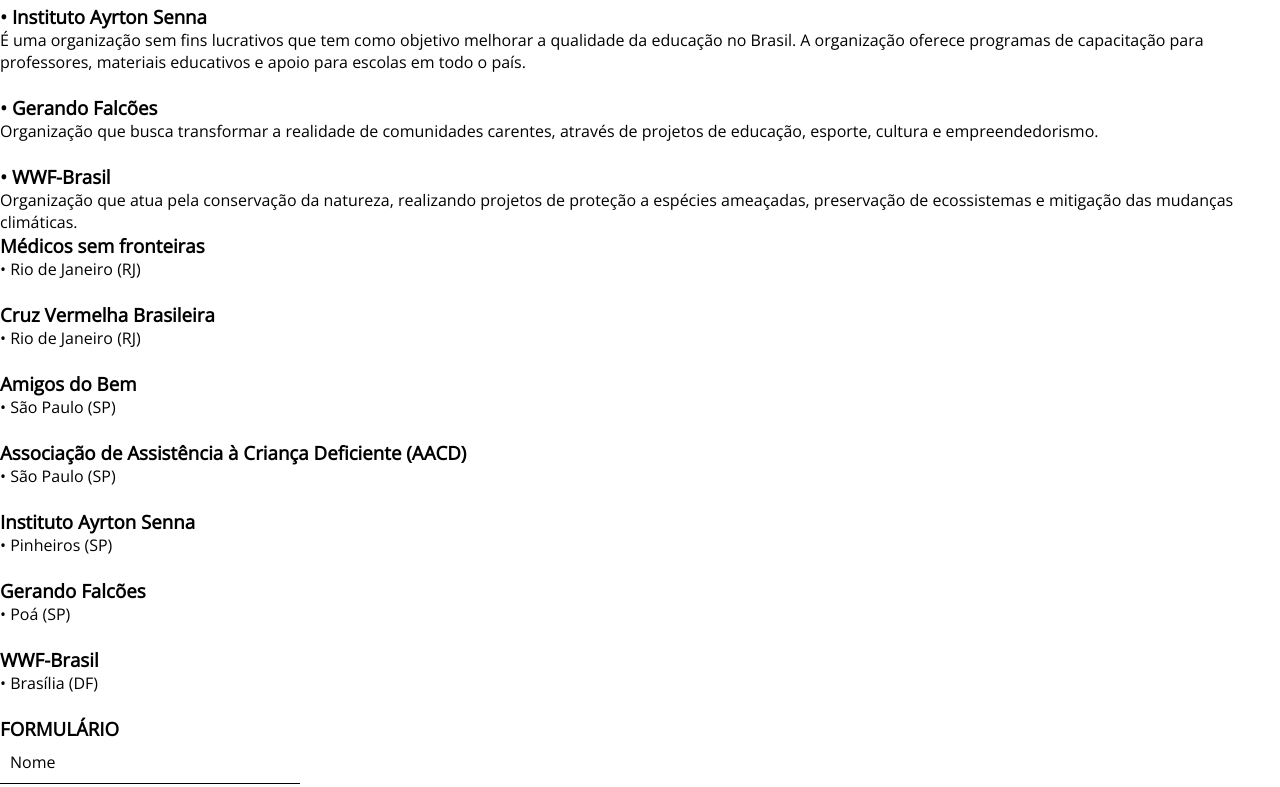
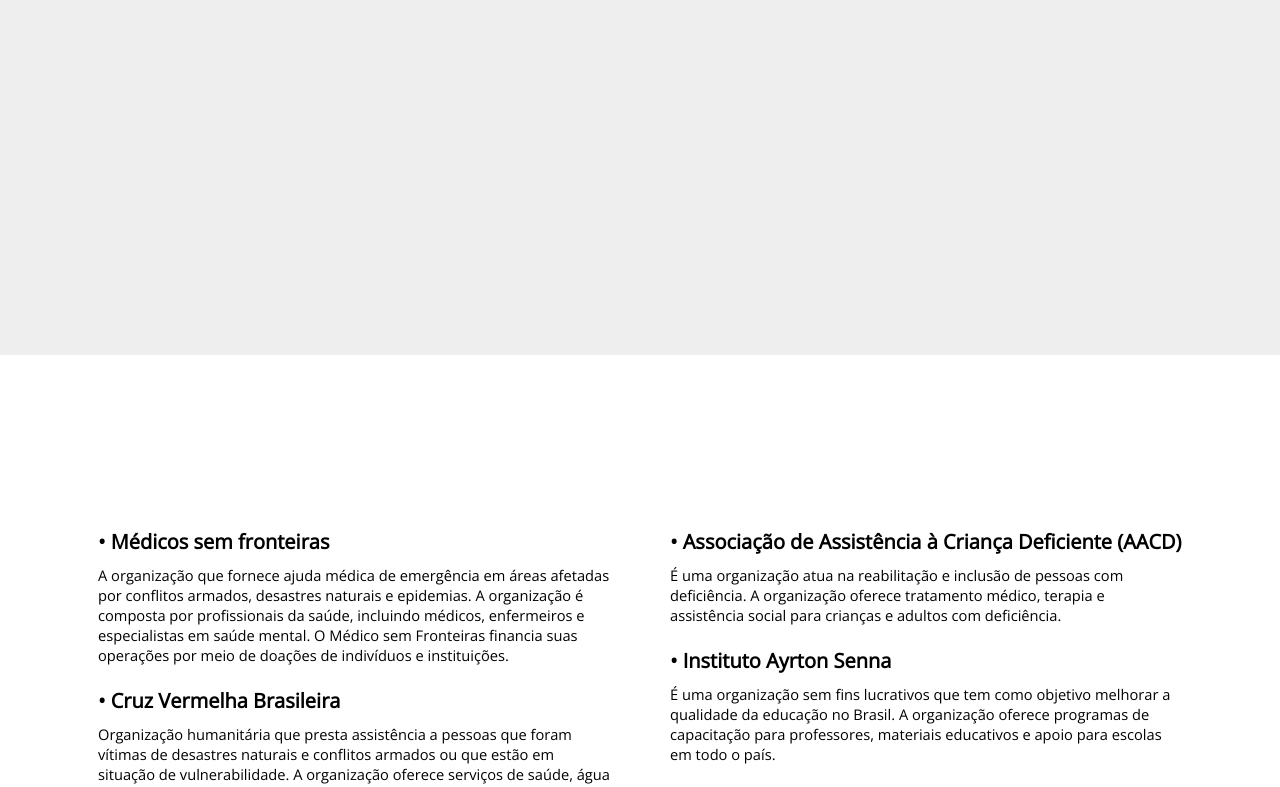
Before and after one commit to mattigor/upx, a website: page index.html in a window 1280 px wide. Shown: the part 445-1232 px from the top of the page. Drawn offline with nearby package versions, Linux system fonts and the light colour scheme.

Commit message:
Update style.css

```diff
--- a/style.css
+++ b/style.css
@@ -3,6 +3,7 @@
     padding: 0;
     margin: 0;
     box-sizing: border-box;
+    scroll-behavior: smooth;
     font-family: 'Open Sans', sans-serif;
 }
 ::selection {
@@ -17,6 +18,8 @@
 	align-items: center;
 	justify-content: space-between;
 	padding: 0 20px;
+    position: fixed;
+    width: 100%;
 }
 .logo {
     margin-left: 100px;
@@ -40,14 +43,75 @@
 	background-color: #fff;
 	color: #333;
 }
-/* forms */
-.container {
-    display: flex;
-    justify-content: center;
-    align-items: center;
-    min-height: 100vh;
+h1 {
+    font-size: 32pt;
+    letter-spacing: 4px;
+    cursor: default;
+}
+h3 {
+    font-size: 15pt;
+}
+p {
+    font-size: 11pt;
+}
+#sec-inicio,
+#sec-empresas,
+#sec-localidades,
+#sec-contribua {
+    display: grid;
+    place-content: center;
+    height: 100vh;
     flex-direction: column;
     gap: 30px;
+}
+/* início */
+#sec-inicio {
+    background-color: #EEE;
+}
+/* empresas */
+#sec-empresas {
+    background-color: #FFF;
+}
+/* localidades */
+#sec-localidades {
+    background-color: #FFF;
+}
+#art-localidades .esquerda {
+    background-color: #000;
+    height: 70vh;
+}
+#art-localidades .esquerda h3, #art-localidades .esquerda p {
+    color: white;
+    margin-left: 20px;
+    margin-right: 20px;
+}
+.direita img {
+    height: 500px;
+}
+.esquerda {
+    margin-right: 30px;
+    display: grid;
+    place-content: center;
+    float: left;
+    width: 40vw;
+}
+#art-empresas div.esquerda h3,
+#art-empresas div.direita h3 {
+    margin-bottom: 10px;
+}
+.direita {
+    margin-left: 30px;
+    display: grid;
+    place-content: center;
+    float: right;
+    width: 40vw;
+}
+#sec-contribua {
+    background-color: #FFF;
+}
+/* contribua */
+#art-contribua h1 {
+    margin-bottom: 15px;
 }
 .input_box {
     position: relative;
```
